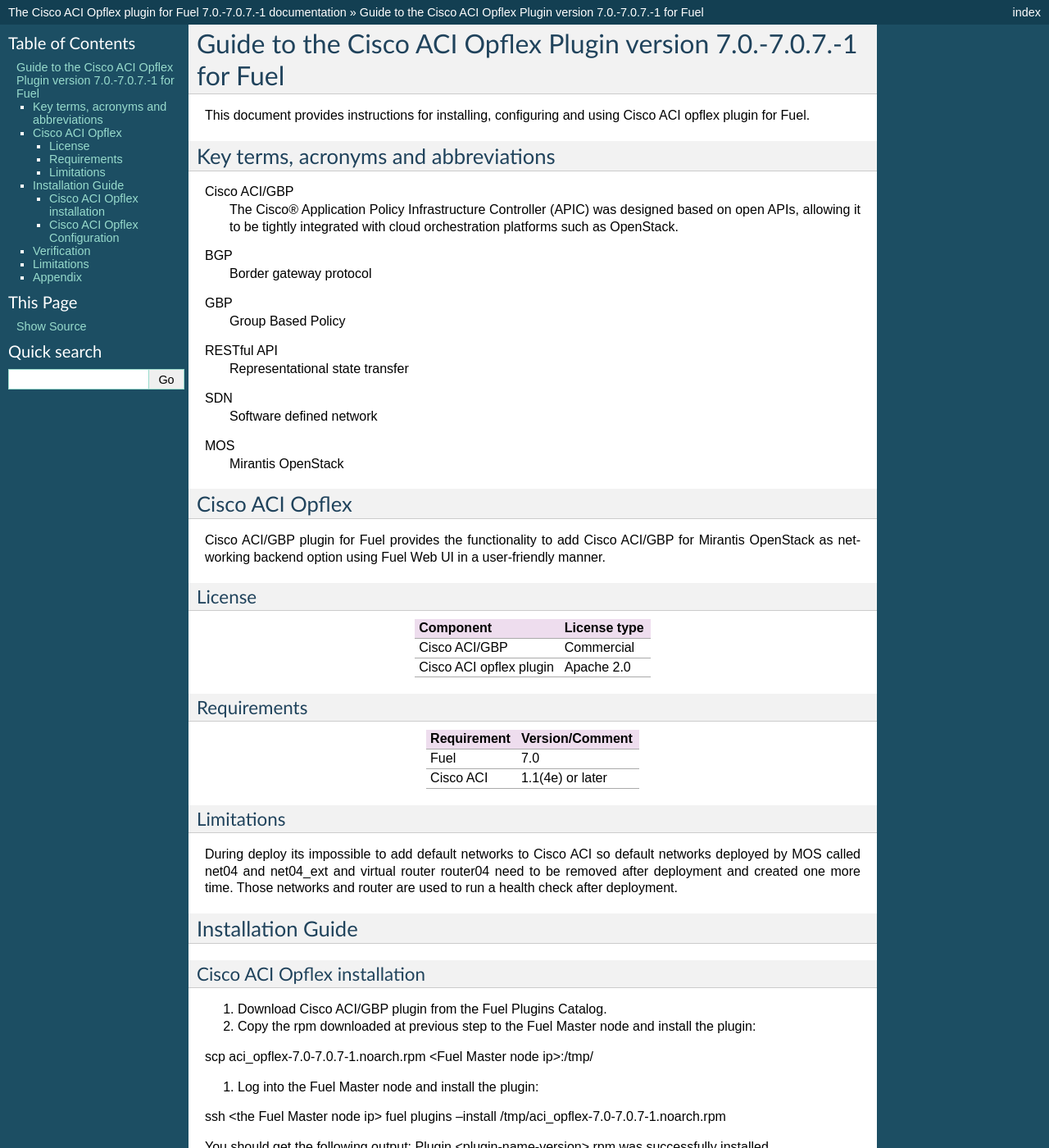
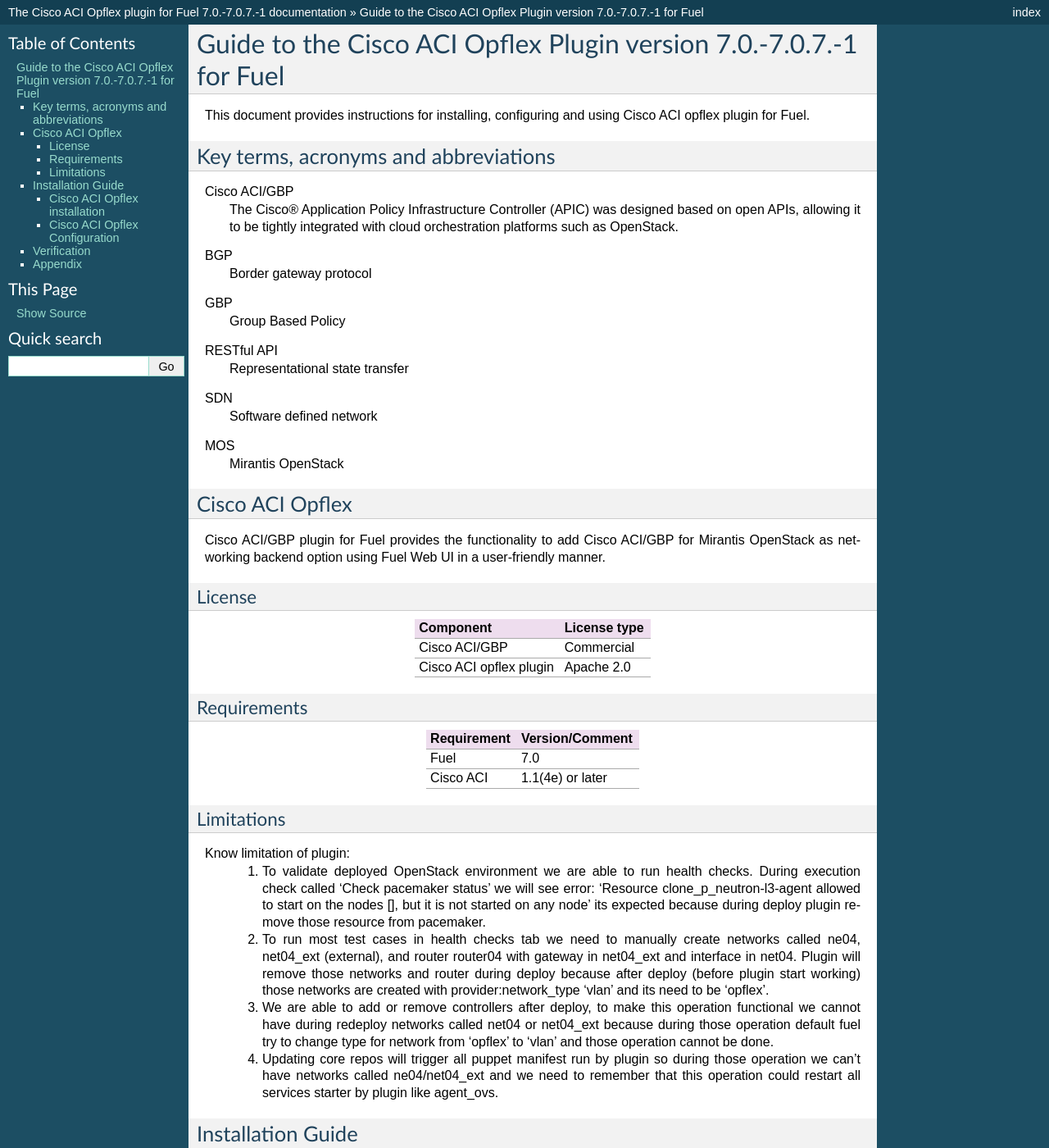
Before and after one commit to noironetworks/fuel_aci_opflex, a Sphinx documentation site: the page built from doc/source/user_docs.rst, in a window 1280 px wide and 1400 px high. Shown: the whole window at 82% size. Built offline with Sphinx 7.4.7, drawn with Linux system fonts in a browser that asks for light colours; some of the changed text lies outside the part shown.

Commit message:
update documentaiton

```diff
--- a/doc/source/user_docs.rst
+++ b/doc/source/user_docs.rst
@@ -51,8 +51,11 @@
 Limitations
 -----------
 
-During deploy its impossible to add default networks to Cisco ACI so default networks deployed by MOS called net04 and net04_ext and virtual router router04 need to be removed after deployment and created one more time. Those networks and router are used to run a health check after deployment.
-
+Know limitation of plugin:
+   #. To validate deployed OpenStack environment we are able to run health checks. During execution check called 'Check pacemaker status' we will see error: 'Resource clone_p_neutron-l3-agent allowed to start on the nodes [], but it is not started on any node' its expected because during deploy plugin remove those resource from pacemaker.
+   #. To run most test cases in health checks tab we need to manually create networks called ne04, net04_ext (external), and router router04 with gateway in net04_ext and interface in net04. Plugin will remove those networks and router during deploy because after deploy (before plugin start working) those networks are created with provider:network_type 'vlan' and its need to be 'opflex'.
+   #. We are able to add or remove controllers after deploy, to make this operation functional we cannot have during redeploy networks called net04 or net04_ext because during those operation default fuel try to change type for network from 'opflex' to 'vlan' and those operation cannot be done.
+   #. Updating core repos will trigger all puppet manifest run by plugin so during those operation we can't have networks called ne04/net04_ext and we need to remember that this operation could restart all services starter by plugin like agent_ovs.
 
 Installation Guide
 ==================
@@ -159,14 +162,6 @@
   #. Make sure that on all nodes agent_ovs service are running
   #. Check neutron logs to make sure there is no logs with error severity
 
-Limitations
-===========
-Know limitation of plugin:
-   #. To validate deploy openstack enviroment we are able to run health checks. During execution check called 'Check pacemaker status' we will see error: 'Resource clone_p_neutron-l3-agent allowed to start on the nodes [], but it is not started on any node' its expected because during deploy plugin remove those resource from pacemaker.
-   #. To run most tast cases in health checks tab we need to manualy create networks called ne04, net04_ext (external), and router router04 with gateway in net04_ext and intefrace in net04. Plugin remove those networks and router during deploy because after deploy (before plugin start working) those networks are created with provider:network_type 'vlan' and its need to be 'opflex'.
-   #. During redeploy process of opentsack enviroment we are able to remove/add primary controller, to make this operation funcional we cannot have during redeploy networks called net04 or net04_ext because during those operation default fuel try to change type for network from 'opflex' to 'vlan' and those operation cannot be done.
-
-
 Appendix
 ========
 
```
Also changed, not shown: other parts of doc/source/user_docs.rst (+3 -0 lines), 2 other files.
